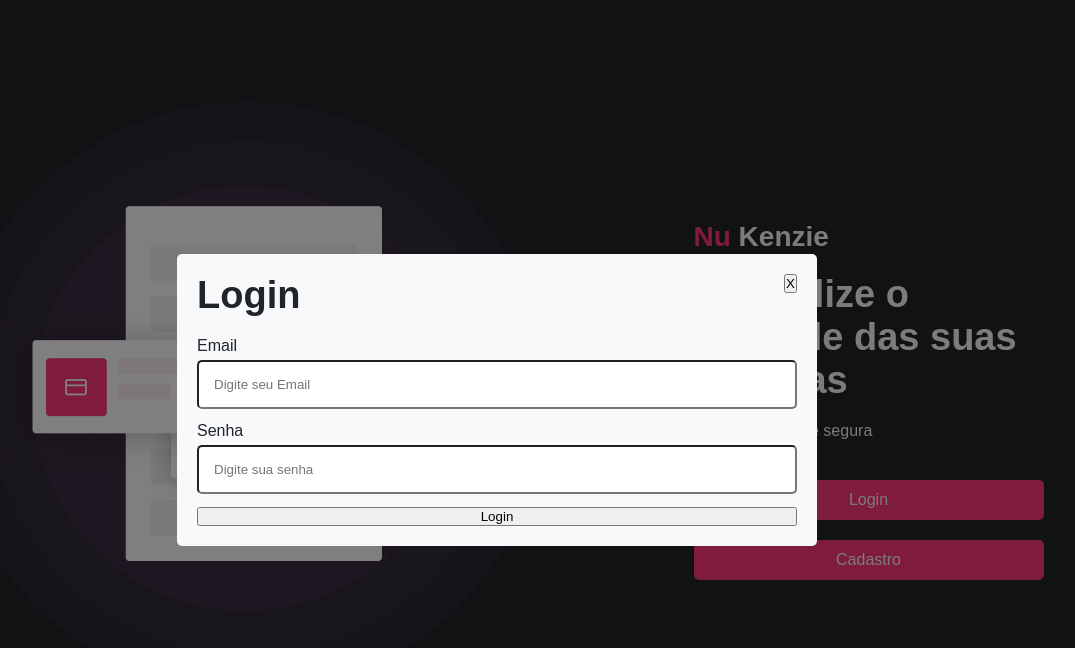
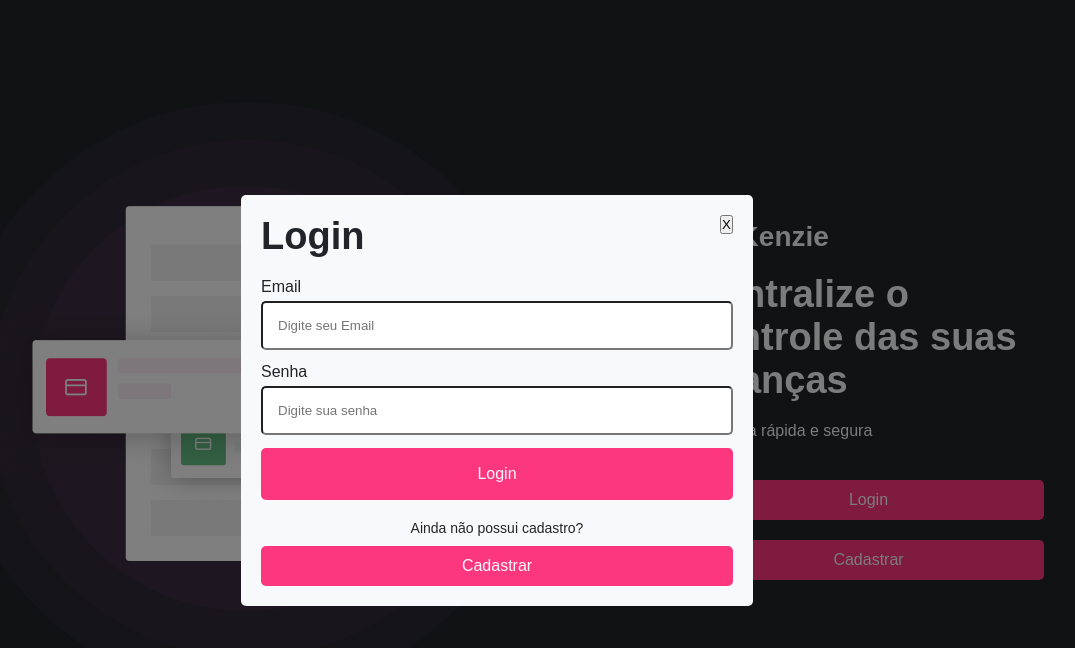
Before and after one commit to Biduxu/projeto-nukenzie, a React (Create React App) app: page / in a window 1280 px wide. Both pictures are taken after a click on the button "Login". Shown: the top 648 px of the page, without its empty margins (143-1218 px from the left). Built offline with nearby package versions, Linux system fonts and the light colour scheme.

Commit message:
styled modal buttons finished

```diff
--- a/src/components/Button/styled.ts
+++ b/src/components/Button/styled.ts
@@ -2,7 +2,7 @@
 
 export const ButtonStyled = styled.button`
     height: 40px;
-
+    width: 100%;
     background-color: var(--color-primary);
     color: var(--color-grey-1);
     font-size: var(--font-4);
--- a/src/components/Modal/index.tsx
+++ b/src/components/Modal/index.tsx
@@ -6,6 +6,7 @@
 import { Form } from "../Form/styled";
 import { Input } from "../Input";
 import { ModalStyled } from "./styled";
+import { Button } from "../Button";
 
 interface iFormData{
     name?: string,
@@ -14,7 +15,7 @@
     confirmPassword?: string
 }
 
-export function Modal({ modalLogin, setModal, formSchema}: iModal){
+export function Modal({ modalLogin, setModal, formSchema, openModal}: iModal){
 
     const { submitForm } = useContext(UserContext)
 
@@ -41,10 +42,14 @@
                                 <Input placeholder="Digite sua senha" label="Senha" type="password" register={register} toRegister="password"/>
                                 <p className="error">{errors.password?.message}</p>
                             </div>
-                            <button type="submit">
+                            <button className="button-modal" type="submit">
                                 Login
                             </button>
                         </Form>
+                        <div className="to-register">
+                            <span>Ainda não possui cadastro?</span>
+                            <Button onClick={openModal} text="Cadastrar"/>
+                        </div>
                     </>
                 ):(
                     <>
@@ -69,7 +74,7 @@
                                 <Input placeholder="Confirme sua senha" label="Confirme sua senha" type="password" register={register} toRegister="confirmPassword"/>
                                 <p className="error">{errors.confirmPassword?.message}</p>
                             </div>
-                            <button type="submit">
+                            <button className="button-modal" type="submit">
                                 Cadastrar
                             </button>
                         </Form>
--- a/src/components/Modal/styled.ts
+++ b/src/components/Modal/styled.ts
@@ -13,7 +13,7 @@
     .div-modal{
         background-color: var(--color-grey-1);
         padding: 20px;
-        width: 50%;
+        width: 40%;
         height: max-content;
         border-radius: var(--radius-1);
         display: flex;
@@ -40,6 +40,32 @@
 
     .error{
         color: red;
+        font-size: var(--font-7);
+    }
+
+    .to-register{
+        display: flex;
+        flex-direction: column;
+        align-items: center;
+        gap: 10px;
+        width: 100%;
+    }
+
+    .button-modal{
+        padding: 15px;
+        font-size: var(--font-5);
+        color: var(--color-grey-1);
+        background-color: var(--color-primary);
+        border: 2px solid var(--color-primary);
+        border-radius: var(--radius-1);
+    }
+
+    .button-modal:hover{
+        background-color: var(--color-primary-2);
+    }
+
+    .to-register span{
+        color: var(--color-grey-4);
         font-size: var(--font-6);
     }
 
--- a/src/pages/LandingPage/index.tsx
+++ b/src/pages/LandingPage/index.tsx
@@ -8,7 +8,8 @@
 export interface iModal{
     modalLogin: boolean,
     setModal: React.Dispatch<React.SetStateAction<boolean>>,
-    formSchema: any
+    formSchema: any,
+    openModal: (text: string) => void
 }
 
 export function LandingPage(){
@@ -46,12 +47,12 @@
                 </div>
                 <div className="div-buttons">
                     <Button onClick={openModal} text="Login"/>
-                    <Button onClick={openModal} text="Cadastro"/>
+                    <Button onClick={openModal} text="Cadastrar"/>
                 </div>
             </div>
             {modal === true ? (
                 <>
-                    <Modal modalLogin={modalLogin} setModal={setModal} formSchema={formSchema}/>
+                    <Modal modalLogin={modalLogin} setModal={setModal} formSchema={formSchema} openModal={openModal}/>
                 </>
             ):(
                 <>
--- a/src/styles/global.ts
+++ b/src/styles/global.ts
@@ -24,7 +24,8 @@
         --font-2: 28px;
         --font-3: 22px;
         --font-5: 16px;
-        --font-6: 12px;
+        --font-6: 14px;
+        --font-7: 12px;
 
         --weight-1: 700;
         --weight-2: 600;
```
